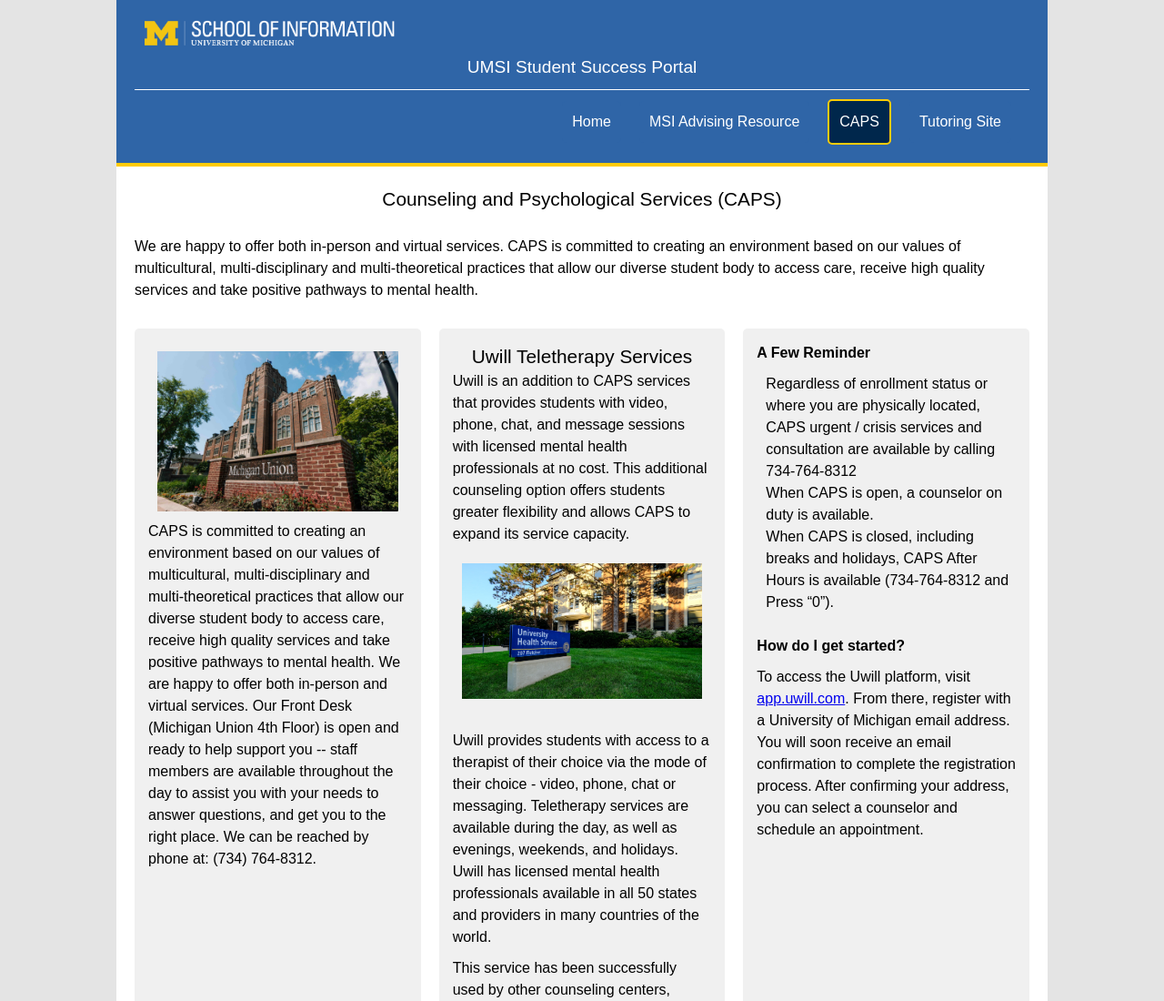
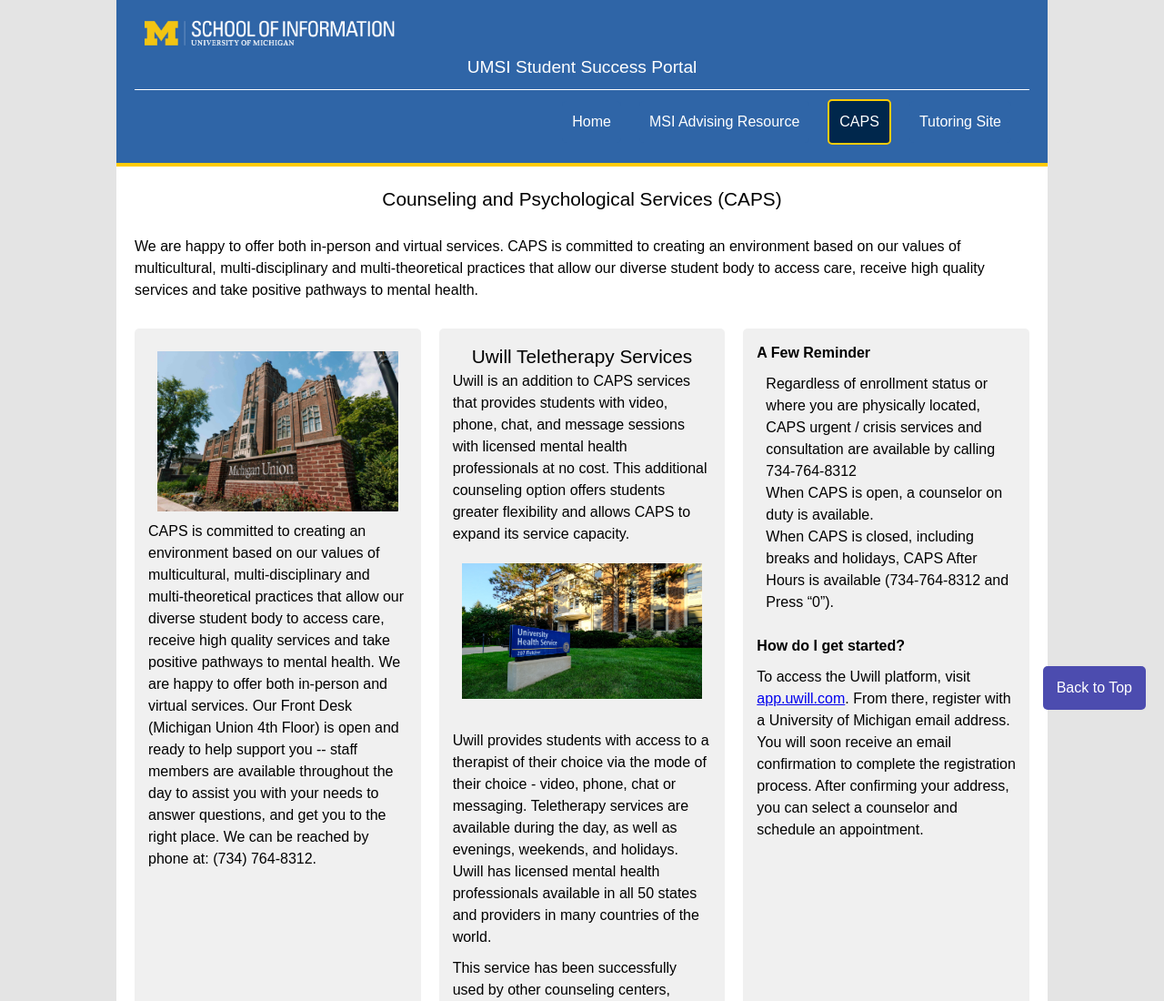
Before and after one commit to wanggonkim/client_project_html_f24, a plain HTML site: page CAPS.html in a window 1280 px wide. Shown: the top 1100 px of the page at 91% size. Drawn offline with Linux system fonts and the light colour scheme.

Commit message:
Add files via upload

```diff
--- a/CAPS.html
+++ b/CAPS.html
@@ -7,6 +7,26 @@
     <link rel="stylesheet" href="./css/html5reset.css">
     <link rel="stylesheet" href="./css/styles.css">
     <title>Student Success Portal</title>
+    <style>
+        /* Code provided by ChatGPT, OpenAI (2024).*/
+        /* Style the button */
+        #scrollToTopButton {
+            position: fixed;
+            bottom: 20px;
+            right: 20px;
+            background-color: #4c4caf;
+            color: white;
+            border: none;
+            padding: 15px;
+            font-size: 16px;
+            cursor: pointer;
+            border-radius: 5px;
+        }
+
+        #scrollToTopButton:hover {
+            background-color: #45a049;
+        }
+    </style>
 </head>
 
 <body class="wrapper">
@@ -157,7 +177,7 @@
                 <p>The Uwill platform was developed in accordance with UA Rehabilitation Act Section 508...</p>
             </div>
         </section>
-
+        <button id="scrollToTopButton">Back to Top</button>
     </main>
     <footer>
         <p><span id="year"></span> MSI Academic Advising | <a
@@ -184,6 +204,18 @@
             img.style.boxShadow = 'none'; // Remove the shadow
         });
     });
+
+      // Code provided by ChatGPT, OpenAI (2024). Adds a smooth scroll effect to the "Back to Top" button.
+      const scrollToTopButton = document.getElementById("scrollToTopButton");
+
+// Add an event listener for the button click
+scrollToTopButton.addEventListener("click", function () {
+    // Scroll to the top of the page
+    window.scrollTo({
+        top: 0,
+        behavior: 'smooth' // Smooth scrolling effect
+    });
+});
 </script>
 
 </html>
--- a/css/styles.css
+++ b/css/styles.css
@@ -1,3 +1,4 @@
+
 .skip a {
     position: absolute;
     left: 10px;
@@ -226,15 +227,9 @@
     background-color: white;
 }
 
-
-
-
-
-
-
-
-
-
+img:hover{
+    filter: grayscale(100%); /* Apply grayscale on hover */
+}
 
 
 }
```
Also changed, not shown: MSI_Advising_Resource_Site.html (+34 -1 lines), Tutoring_Site.html (+39 -6 lines), index.html (+44 -0 lines).
